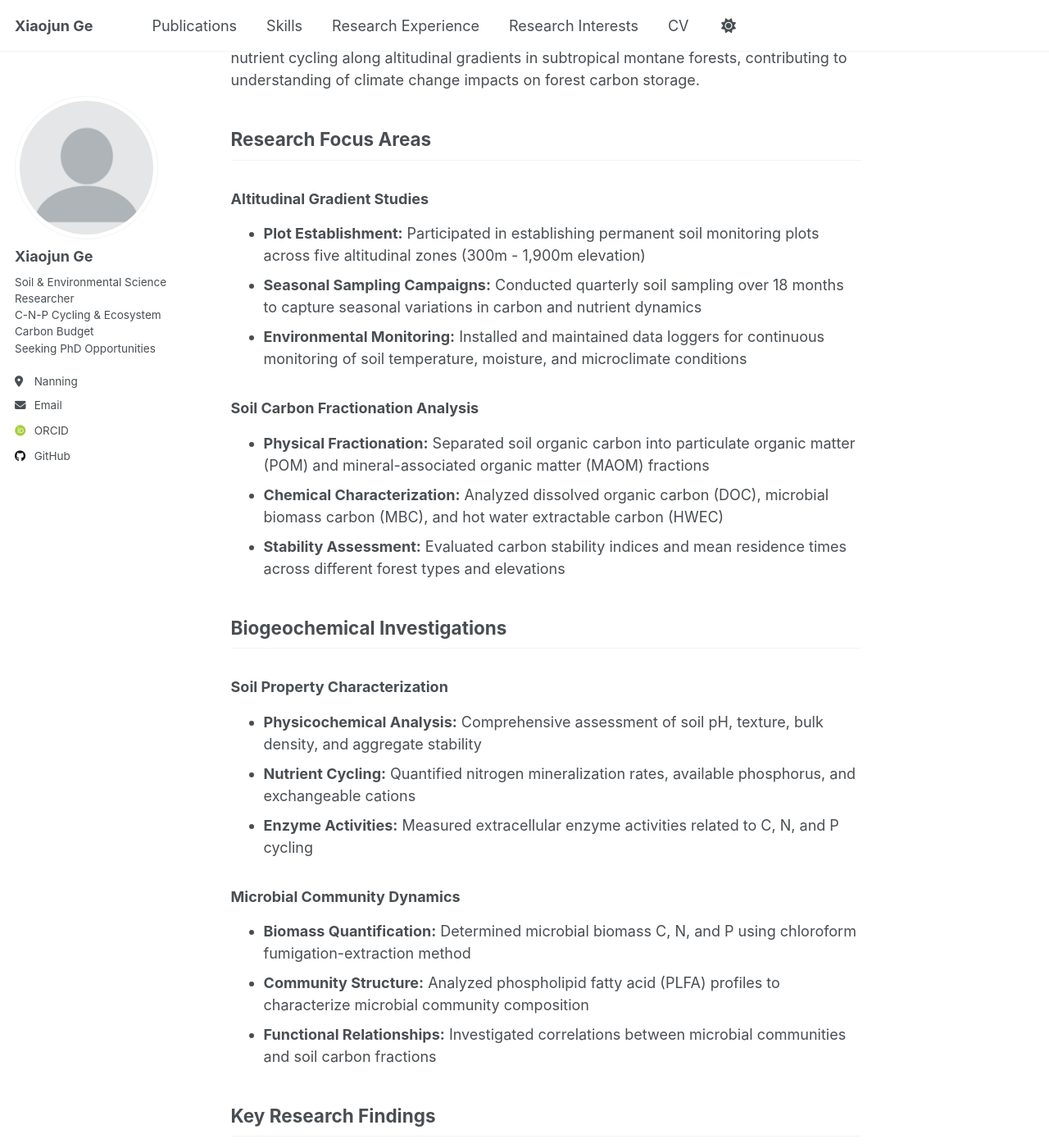
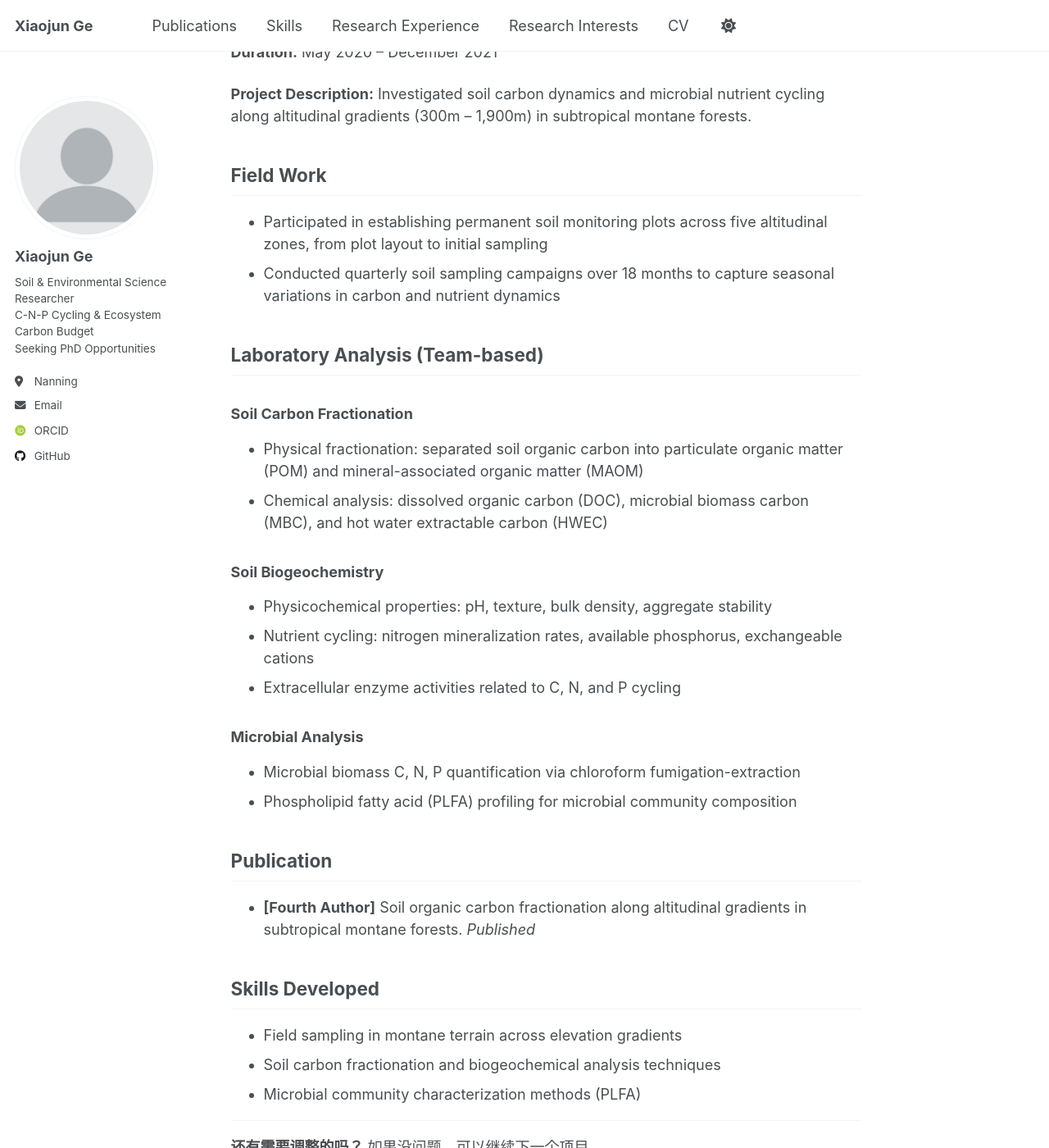
Before and after one commit to gexiaojun1201/Xiaojun_Ge.github.io, a Jekyll site: the page built from _research_experience/forest-ecosystem-carbon.md, in a window 1280 px wide and 1400 px high, scrolled down 220 px. Shown: the whole window at 82% size. Built offline with Jekyll 4.4.1, drawn with Linux system fonts in a browser that asks for light colours; some web fonts are replaced; a script that is not in the unit is left out; some of the changed text lies outside the part shown.

Commit message:
Update forest-ecosystem-carbon.md

```diff
--- a/_research_experience/forest-ecosystem-carbon.md
+++ b/_research_experience/forest-ecosystem-carbon.md
@@ -1,5 +1,5 @@
 ---
-title: "Nanling Forest National Field Observation and Research Station Project "
+title: "Nanling Forest National Field Observation and Research Station Project"
 collection: research_experience
 type: "Field Research Station Project"
 permalink: /research/forest-ecosystem
@@ -9,63 +9,43 @@ location: "Guangzhou, China"
 ---
 
 **Position:** Research Student
+
 **Supervisors:** Zaijian Yuan, Xiaomin Li
-**Duration:** May 2020 - December 2021<br>
-**Project Description:** This research investigated soil carbon dynamics and microbial nutrient cycling along altitudinal gradients in subtropical montane forests, contributing to understanding of climate change impacts on forest carbon storage.
 
+**Duration:** May 2020 – December 2021
 
+**Project Description:** Investigated soil carbon dynamics and microbial nutrient cycling along altitudinal gradients (300m – 1,900m) in subtropical montane forests.
 
+## Field Work
 
-## Research Focus Areas
+- Participated in establishing permanent soil monitoring plots across five altitudinal zones, from plot layout to initial sampling
+- Conducted quarterly soil sampling campaigns over 18 months to capture seasonal variations in carbon and nutrient dynamics
 
-### Altitudinal Gradient Studies
+## Laboratory Analysis (Team-based)
 
+### Soil Carbon Fractionation
+- Physical fractionation: separated soil organic carbon into particulate organic matter (POM) and mineral-associated organic matter (MAOM)
+- Chemical analysis: dissolved organic carbon (DOC), microbial biomass carbon (MBC), and hot water extractable carbon (HWEC)
 
-- **Plot Establishment:** Participated in establishing permanent soil monitoring plots across five altitudinal zones (300m - 1,900m elevation)
-- **Seasonal Sampling Campaigns:** Conducted quarterly soil sampling over 18 months to capture seasonal variations in carbon and nutrient dynamics
-- **Environmental Monitoring:** Installed and maintained data loggers for continuous monitoring of soil temperature, moisture, and microclimate conditions
+### Soil Biogeochemistry
+- Physicochemical properties: pH, texture, bulk density, aggregate stability
+- Nutrient cycling: nitrogen mineralization rates, available phosphorus, exchangeable cations
+- Extracellular enzyme activities related to C, N, and P cycling
 
-### Soil Carbon Fractionation Analysis
+### Microbial Analysis
+- Microbial biomass C, N, P quantification via chloroform fumigation-extraction
+- Phospholipid fatty acid (PLFA) profiling for microbial community composition
 
+## Publication
 
-- **Physical Fractionation:** Separated soil organic carbon into particulate organic matter (POM) and mineral-associated organic matter (MAOM) fractions
-- **Chemical Characterization:** Analyzed dissolved organic carbon (DOC), microbial biomass carbon (MBC), and hot water extractable carbon (HWEC)
-- **Stability Assessment:** Evaluated carbon stability indices and mean residence times across different forest types and elevations
+- **[Fourth Author]** Soil organic carbon fractionation along altitudinal gradients in subtropical montane forests. *Published*
 
-## Biogeochemical Investigations
+## Skills Developed
 
-### Soil Property Characterization
+- Field sampling in montane terrain across elevation gradients
+- Soil carbon fractionation and biogeochemical analysis techniques
+- Microbial community characterization methods (PLFA)
 
+---
 
-- **Physicochemical Analysis:** Comprehensive assessment of soil pH, texture, bulk density, and aggregate stability
-- **Nutrient Cycling:** Quantified nitrogen mineralization rates, available phosphorus, and exchangeable cations
-- **Enzyme Activities:** Measured extracellular enzyme activities related to C, N, and P cycling
-
-### Microbial Community Dynamics
-
-
-- **Biomass Quantification:** Determined microbial biomass C, N, and P using chloroform fumigation-extraction method
-- **Community Structure:** Analyzed phospholipid fatty acid (PLFA) profiles to characterize microbial community composition
-- **Functional Relationships:** Investigated correlations between microbial communities and soil carbon fractions
-
-## Key Research Findings
-
-
-- **Elevation Effects:** Documented 45% increase in soil organic carbon stocks from 300m to 1,500m elevation, with declining trends above treeline
-- **Temperature Sensitivity:** Revealed higher temperature sensitivity (Q10) of soil respiration at higher elevations, indicating vulnerability to warming
-- **Microbial Controls:** Identified shifts from bacteria-dominated to fungi-dominated communities with increasing elevation
-- **Seasonal Patterns:** Characterized distinct seasonal patterns in labile carbon fractions, with peaks during the growing season
-
-## Methodological Contributions
-
-
-- Developed standardized protocols for soil sampling in steep montane terrain
-- Optimized extraction methods for soil carbon fractions in highly weathered subtropical soils
-- Created comprehensive database linking soil properties, carbon fractions, and microbial parameters
-
-## Research Applications
-
-
-- Results contributed to regional carbon budget assessments for Guangdong Province
-- Data incorporated into process-based models for predicting forest carbon dynamics under climate change scenarios
-- Findings informed forest management strategies for enhancing carbon sequestration in subtropical forests
+**还有需要调整的吗？** 如果没问题，可以继续下一个项目。
```
